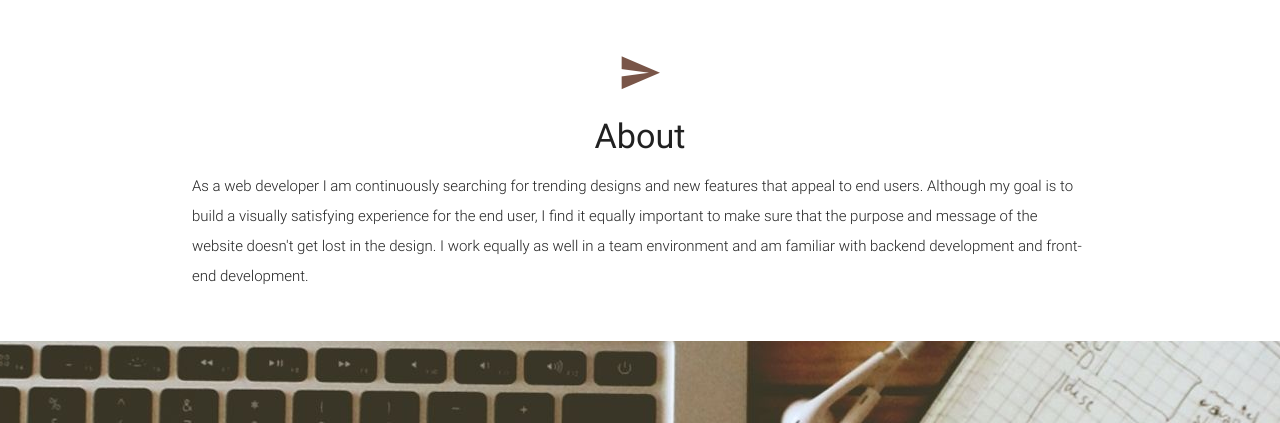
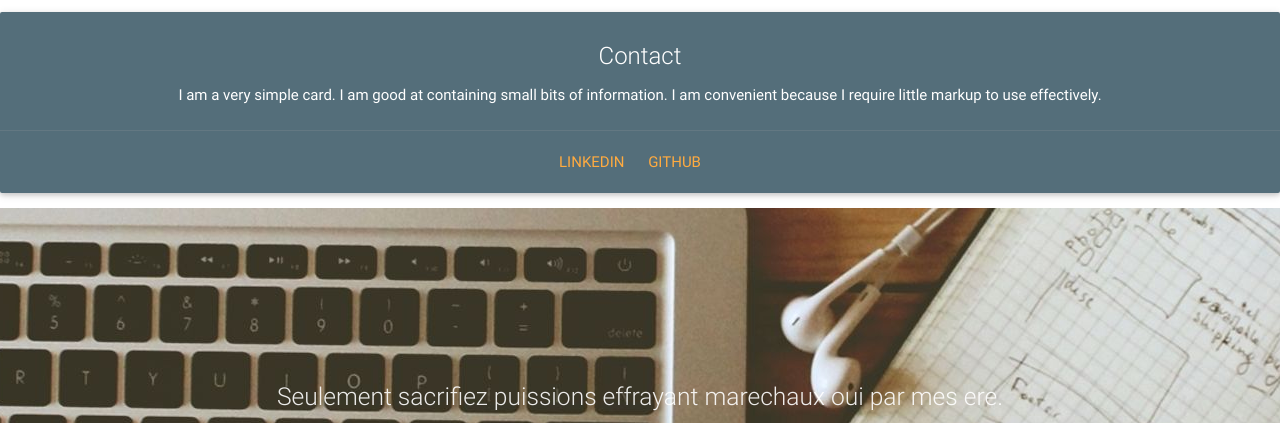
Before and after one commit to coding102/coding102.github.io, a plain HTML site: page index3.html in a window 1280 px wide. Shown: the part 390-813 px from the top of the page. Drawn offline with nearby package versions, Linux system fonts and the light colour scheme; some packages are replaced by stand-ins of ours.

Commit message:
added contact card to contact page

```diff
--- a/index3.html
+++ b/index3.html
@@ -20,6 +20,7 @@
             margin-bottom: 15px;
             border: 2px solid #fff;
         }
+
     </style>
 
 
@@ -51,21 +52,22 @@
         <script type="text/javascript" src="https://maps.googleapis.com/maps/api/js?key=AIzaSyDnycWatbGyK6ldFqErjFtko1yeMclNUOA&amp;sensor=true"></script>
     </div>
 
-    <div class="container">
-        <div class="section">
-
-            <div class="row">
-                <div class="col s12 center">
-                    <h3><i class="mdi-content-send brown-text"></i></h3>
-                    <h4> About </h4>
-                    <p class="left-align light">As a web developer I am continuously searching for trending designs and new features that appeal to end users. Although my goal is to build a visually satisfying experience for the end user, I find it equally important to make sure that the purpose and message of the website doesn't get lost in the design. I work equally as well in a team environment and am familiar with backend development and front-end development. </p>
+        <div class="row, center">
+        <div class="col s12 m6">
+          <div class="card blue-grey darken-1">
+            <div class="card-content white-text">
+              <span class="card-title">Contact</span>
+              <p>I am a very simple card. I am good at containing small bits of information.
+              I am convenient because I require little markup to use effectively.</p>
+            </div>
+            <div class="card-action">
+              <a href="https://www.linkedin.com/in/mark-morales-lopez-102689101?trk=nav_responsive_tab_profile">Linkedin</a>
+              <a href="https://github.com/coding102">Github</a>
+            </div>
           </div>
         </div>
 
 </div>
-    </div>
-
-
     <div class="parallax-container valign-wrapper">
         <div class="section no-pad-bot">
             <div class="container">
```
Also changed, not shown: contactme.jpg (added). Lines whose indentation alone changed are shown as unchanged.
